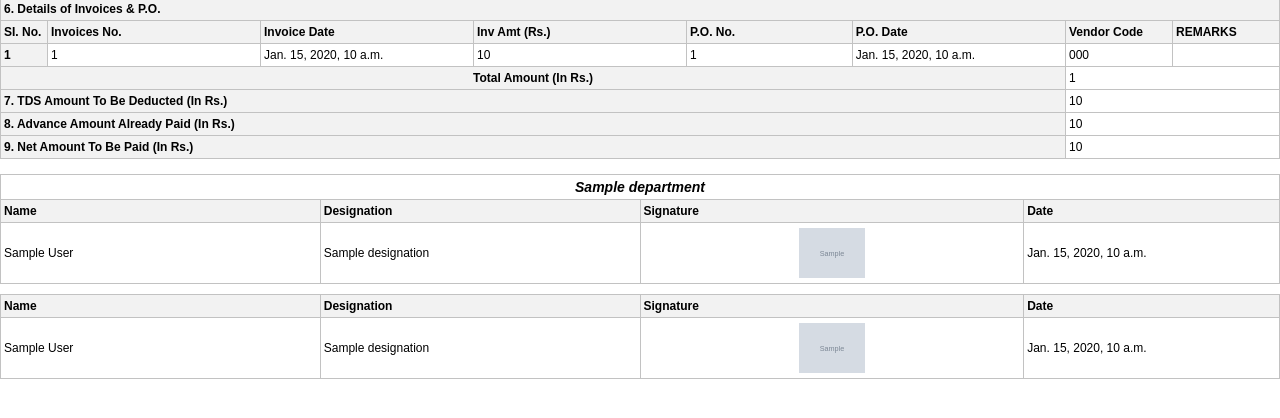
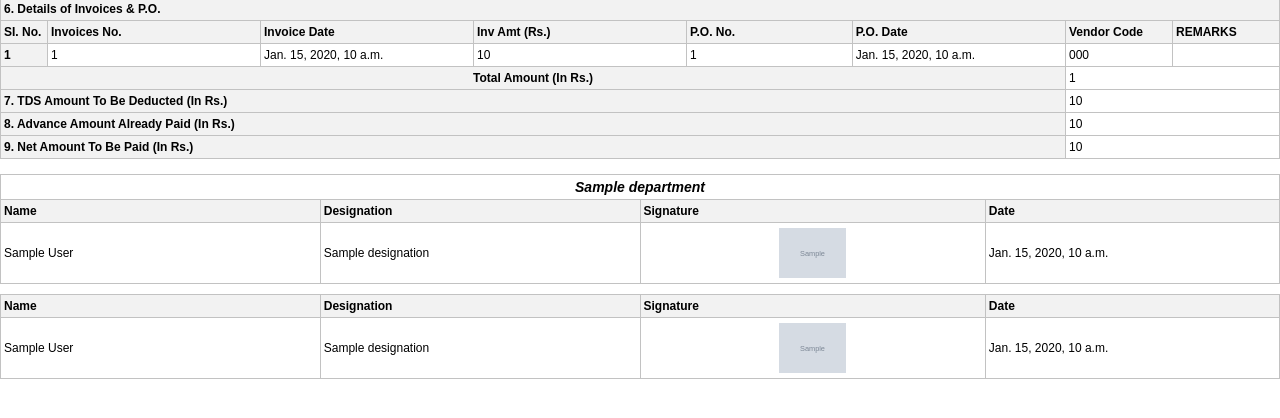
Before and after one commit to tcbinfotechpvtltd/kimsdms, a Django app: template organization/templates/report.html in a window 1280 px wide. Shown: the part 221-639 px from the top of the page. Run offline with Django 5.2, Linux system fonts and the light colour scheme; tables that the repository leaves empty hold one stand-in row (values such as "Sample post"); the template is opened without the code that fills it: values that come from a table or form of the project are taken from there, most other values are stand-ins (such as "Sample title", 1, 10 or a date in 2020); grey boxes marked "Sample" are stand-in pictures.

Commit message:
template changes

```diff
--- a/organization/templates/report.html
+++ b/organization/templates/report.html
@@ -233,8 +233,8 @@
         <tr>
             <th style="width: 25%;">Name</th>
             <th style="width: 25%;">Designation</th>
-            <th style="width: 30%;">Signature</th>
-            <th style="width: 20%;">Date</th>
+            <th style="width: 27%;">Signature</th>
+            <th style="width: 23%;">Date</th>
         </tr>
 
         {% for user in approved_users %}
@@ -266,8 +266,8 @@
         <tr>
             <th style="width: 25%;">Name</th>
             <th style="width: 25%;">Designation</th>
-            <th style="width: 30%;">Signature</th>
-            <th style="width: 20%;">Date</th>
+            <th style="width: 27%;">Signature</th>
+            <th style="width: 23%;">Date</th>
         </tr>
 
         {% for user in wo_dept_map_approved_users %}
```
Also changed, not shown: organization/templates/report-print.html (+4 -4 lines).
